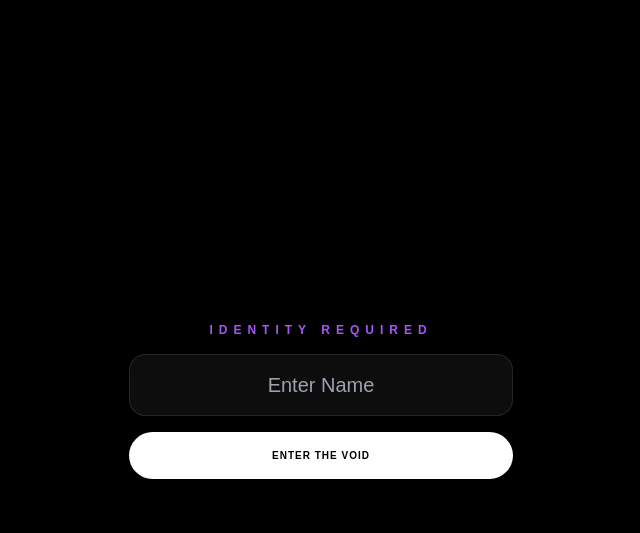
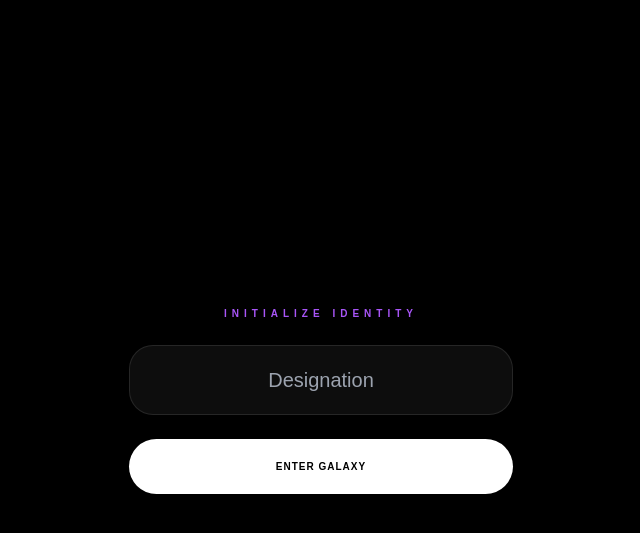
Before and after one commit to markolybrx/Celi_ai_journal, a Flask app: page / in a window 1280 px wide. Shown: the top 533 px of the page, without its empty margins (319-959 px from the left). Run offline with Flask 3, Linux system fonts and the light colour scheme; some libraries are stand-ins or nearby versions.

Commit message:
Update auth.html

```diff
--- a/templates/auth.html
+++ b/templates/auth.html
@@ -3,24 +3,20 @@
 <head>
     <meta name="viewport" content="width=device-width, initial-scale=1.0">
     <script src="https://cdn.tailwindcss.com"></script>
-    <style>body { background: #000; color: #fff; font-family: sans-serif; }</style>
+    <style>body { background: #000; color: #fff; font-family: sans-serif; overflow: hidden; }</style>
 </head>
 <body class="flex items-center justify-center h-screen p-6">
     <div class="w-full max-w-sm text-center">
-        <div class="text-xs tracking-[0.5em] text-purple-500 font-black mb-4 uppercase">Identity Required</div>
-        <input id="uid" type="text" placeholder="Enter Name" class="w-full bg-white/5 border border-white/10 p-4 rounded-2xl mb-4 text-center text-xl outline-none focus:border-purple-500 transition">
-        <button onclick="login()" class="w-full bg-white text-black p-4 rounded-full font-bold uppercase tracking-widest text-[10px]">Enter the Void</button>
+        <div class="text-[10px] tracking-[0.5em] text-purple-500 font-black mb-6 uppercase">Initialize Identity</div>
+        <input id="uid" type="text" placeholder="Designation" class="w-full bg-white/5 border border-white/10 p-5 rounded-3xl mb-6 text-center text-xl outline-none focus:border-purple-500 transition-all font-light">
+        <button onclick="login()" class="w-full bg-white text-black p-5 rounded-full font-bold uppercase tracking-widest text-[10px]">Enter Galaxy</button>
     </div>
     <script>
         async function login() {
-            const user_id = document.getElementById('uid').value;
-            if(!user_id) return;
-            const res = await fetch('/api/auth', {
-                method: 'POST',
-                headers: {'Content-Type': 'application/json'},
-                body: JSON.stringify({ user_id })
-            });
-            if(res.ok) location.reload();
+            const uid = document.getElementById('uid').value;
+            if(!uid) return;
+            await fetch('/api/auth', { method: 'POST', headers: {'Content-Type': 'application/json'}, body: JSON.stringify({ user_id: uid }) });
+            location.reload();
         }
     </script>
 </body>
```
